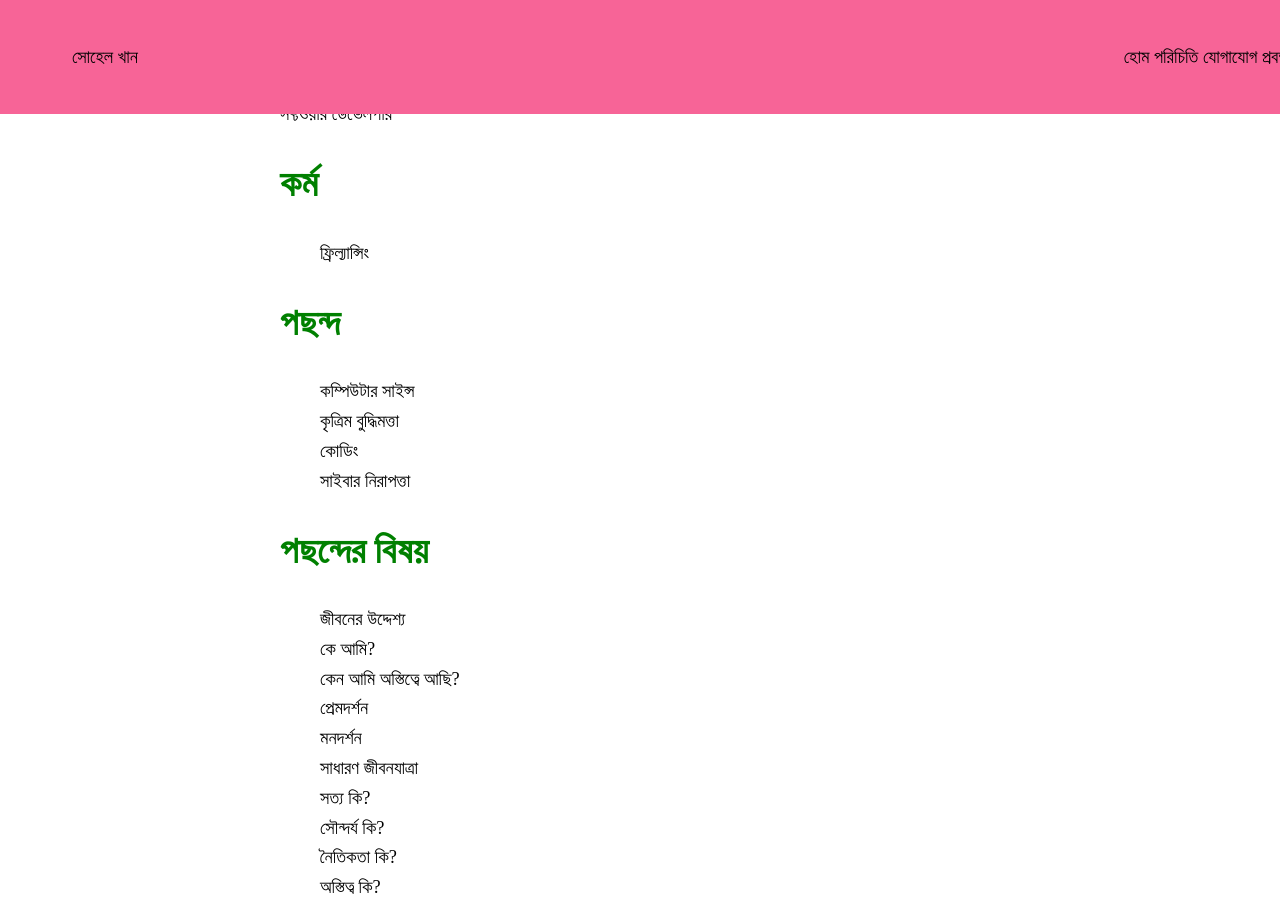
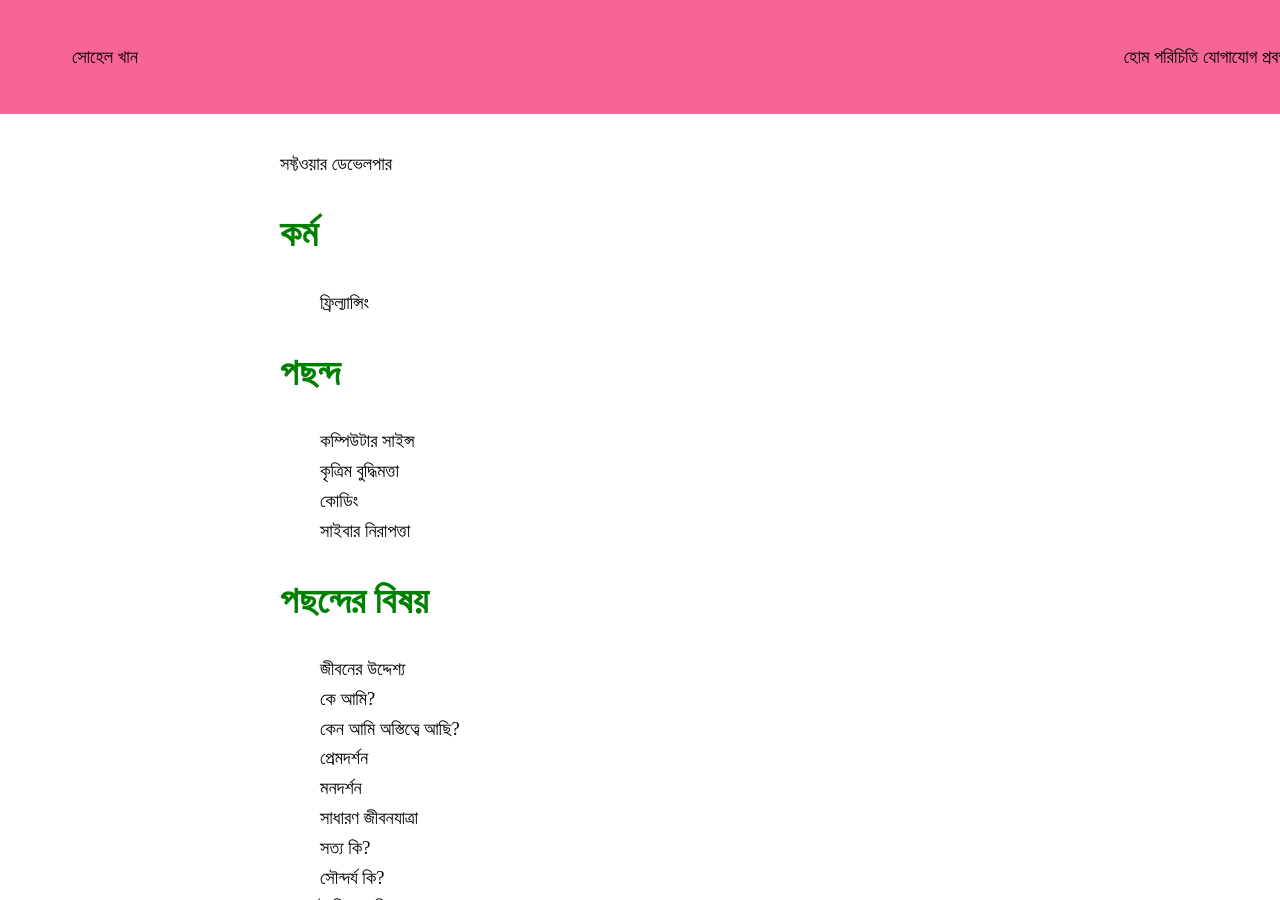
Before and after one commit to sohelkhanz/sohelkhanz.github.io, a Jekyll site: the page built from index.md, in a window 1280 px wide and 900 px high. Built offline with Jekyll 4.4.1, drawn with Linux system fonts in a browser that asks for light colours.

Commit message:
Update style.css

```diff
--- a/assets/css/style.css
+++ b/assets/css/style.css
@@ -1,5 +1,5 @@
 body {
-  margin: 100px auto 0 auto;
+  margin: 150px auto 0 auto;
   color: #000;
   background: #fff;
   font-size: 1.15rem;
```
